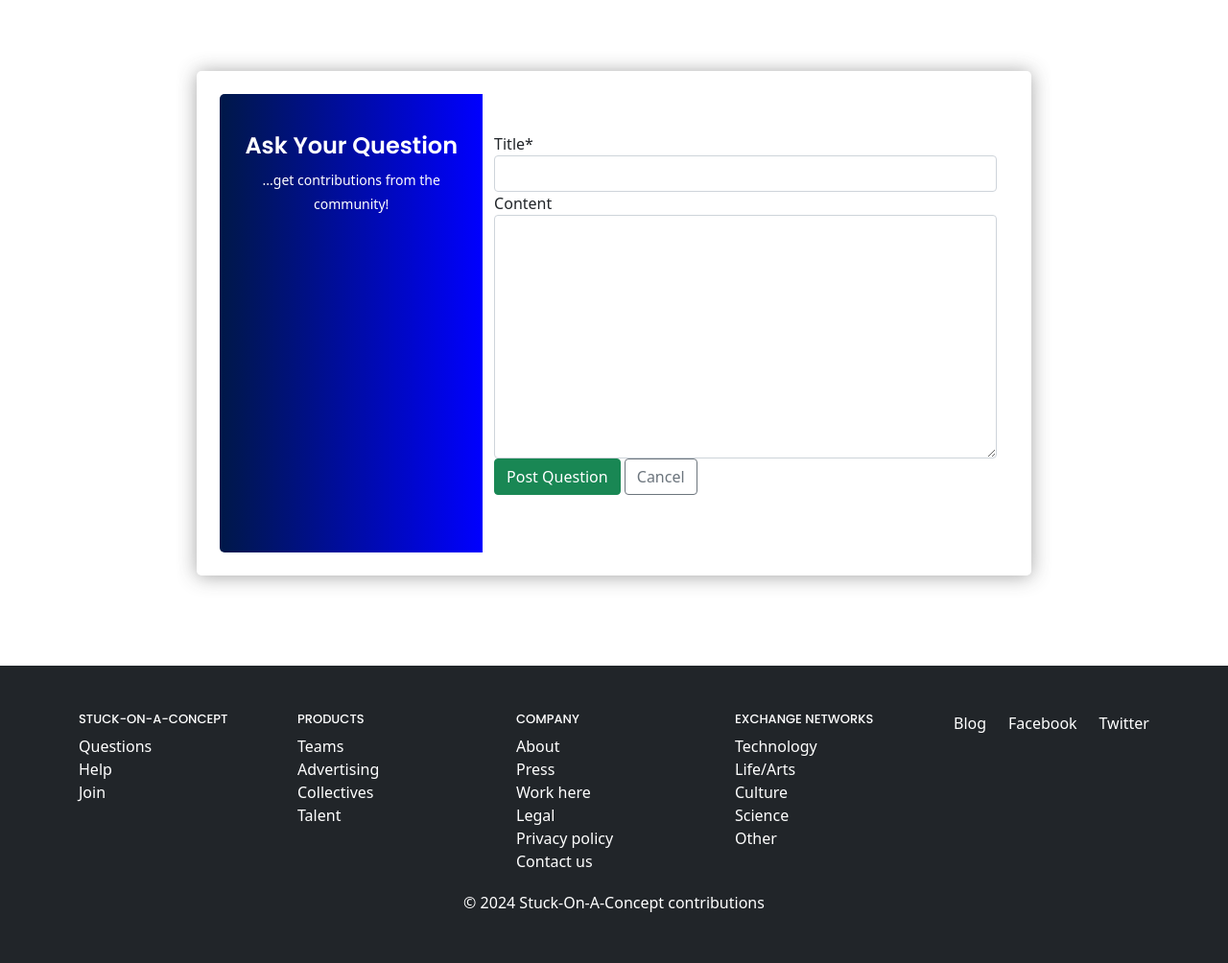
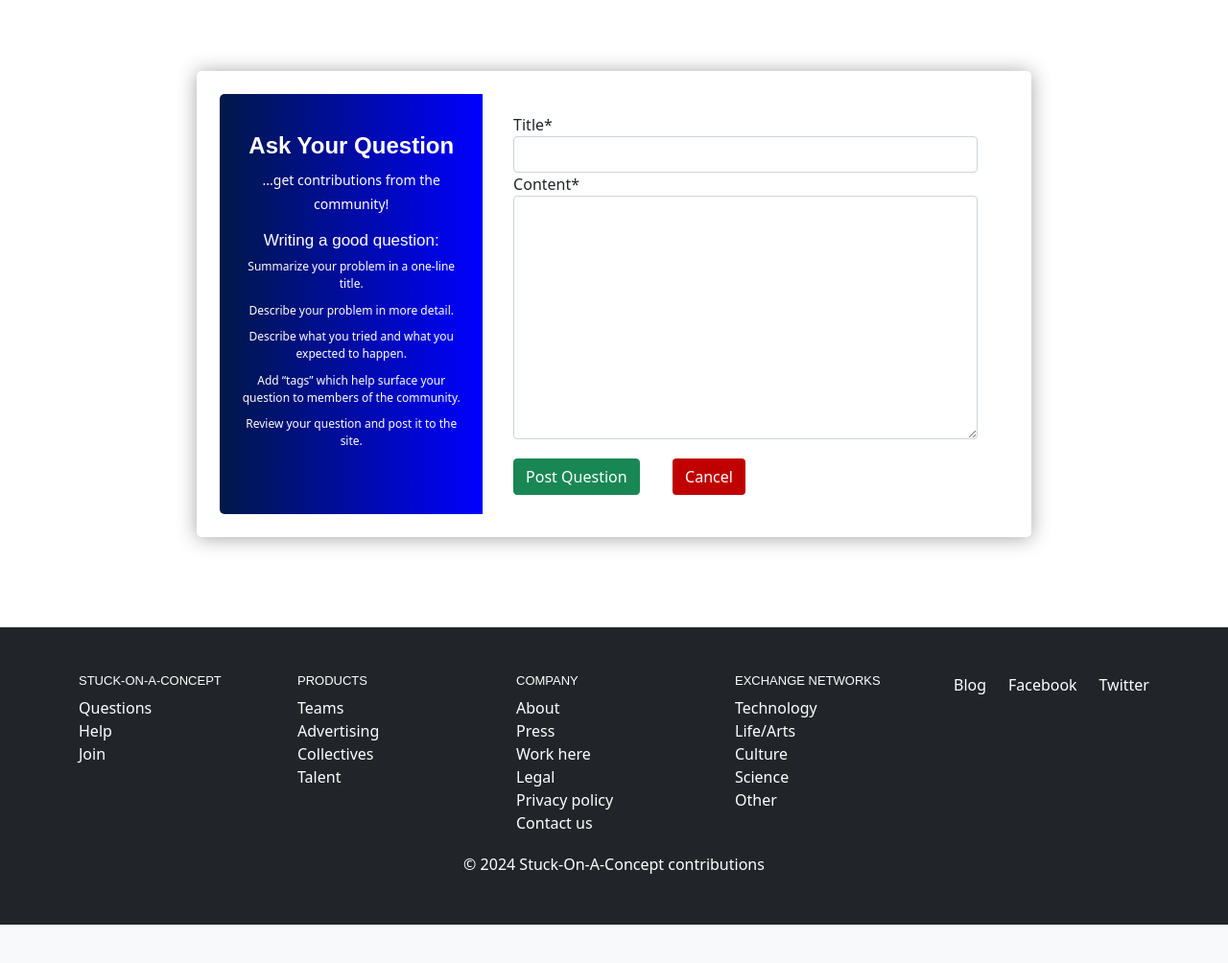
Before and after one commit to vtl-28/stuck-on-a-concept, a Django app: page /question/new/ in a window 1280 px wide. Shown: the part 56-1060 px from the top of the page at 96% size. After the commit the page ends 1020 px from the top, so only its background shows below. Run offline with Django 4.2, Linux system fonts and the light colour scheme; the visitor is signed in with stand-in values (Sample User, id 1); some libraries are stand-ins or nearby versions.

Commit message:
latests version

```diff
--- a/soac_base/templates/soac_base/question_form.html
+++ b/soac_base/templates/soac_base/question_form.html
@@ -10,9 +10,9 @@
         <meta http-equiv="X-UA-Compatible" content="IE=edge">
         <meta name="viewport" content="width=device-width, initial-scale=1.0">
         <title></title>
-        <link href="https://fonts.googleapis.com/css2?family=Poppins:ital,wght@0,100;0,200;0,300;0,400;0,500;0,600;1,100;1,200;1,300;1,400;1,500&display=swap" rel="stylesheet">
+        {% comment %} <link href="https://fonts.googleapis.com/css2?family=Poppins:ital,wght@0,100;0,200;0,300;0,400;0,500;0,600;1,100;1,200;1,300;1,400;1,500&display=swap" rel="stylesheet">
         <script src="https://unpkg.com/feather-icons"></script>
-        <link href="https://fonts.googleapis.com/css2?family=Poppins:wght@200&display=swap" rel="stylesheet">
+        <link href="https://fonts.googleapis.com/css2?family=Poppins:wght@200&display=swap" rel="stylesheet"> {% endcomment %}
 
         <style>
             body {
@@ -58,9 +58,9 @@
             padding: 20px 0
         }
 
-        .card-block {
-            padding: 1.25rem
-        }
+        {% comment %} .card-block {
+            padding: 0rem 1.25rem;
+        } {% endcomment %}
 
         .m-b-25 {
             margin-bottom: 25px
@@ -130,9 +130,9 @@
             margin-bottom: 20px
         }
 
-        .m-t-40 {
+        {% comment %} .m-t-40 {
             margin-top: 20px
-        }
+        } {% endcomment %}
 
         .p-b-5 {
             padding-bottom: 5px !important
@@ -169,29 +169,31 @@
                                     <div class="card-block text-center text-white">
                                         <!-- <div class="m-b-25"> <img src="{{ user.profile.image.url }}" class="img-radius" alt="User-Profile-Image"> </div> -->
                                         <h6 class="f-w-600" style="font-size: 24px; color: white;">Ask Your Question</h6>
-                                        <p style="font-size: 14px; color: white;">...get contributions from the community!</p> <i class=" mdi mdi-square-edit-outline feather icon-edit m-t-10 f-16"></i>
+                                        <p style="font-size: 14px; color: white;">...get contributions from the community!</p>
+                                        <h6 sclass="" style="font-size: 17px;">Writing a good question:</h6>
+                                        <ul class="d-flex flex-column justify-content-between list-unstyled" style="height: 200px;">
+                                            <li style="font-size: 12px;">Summarize your problem in a one-line title.</li>
+                                            <li style="font-size: 12px;">Describe your problem in more detail.</li>
+                                            <li style="font-size: 12px;">Describe what you tried and what you expected to happen.</li>
+                                            <li style="font-size: 12px;">Add “tags” which help surface your question to members of the community.</li>
+                                            <li style="font-size: 12px;">Review your question and post it to the site.</li>
+                                        </ul>
                                     </div>
                                 </div>
                                 <div class="col-sm-8">
                                     <div class="card-block">
-                                        </div>
+
                                         <form action="" method="POST" enctype="multipart/form-data">
                                                 {% csrf_token %}
                                                 {{form|crispy}}
                                                 {{ form.media }}
+                                               <div class="m-t-40 d-flex w-50 justify-content-between">
                                                 <button class="btn btn-success" id="logout-btn" type="submit">Post Question</button>
-                                                <a style="text-decoration: none; " class="btn btn-outline-secondary" href="{% url 'soac_base:question-lists' %}">Cancel</a>
+                                                <a style="background-color: #C00000;" class="btn text-white" href="{% url 'soac_base:question-lists' %}">Cancel</a>
+                                               </div>
                                                 <!-- <button class="btn btn-secondary" id="logout-btn" type="submit"><a id="fa" href="" style="color: white; text-decoration: none;">Go back</a></button> -->
                                         </form>
-                                        <div style="margin-top: 10px;">
-                                            <!--<button class="btn btn-success" id="logout-btn" type="submit">Update Profile</button>-->
-                                            <!-- <button class="btn btn-secondary" id="logout-btn" type="submit"><a id="fa" href="{% url 'profile' %}" style="color: white; text-decoration: none;">Go back</a></button> -->
-                                        </div>
-                                        <ul class="social-link list-unstyled m-t-40 m-b-10">
-                                            <li><a href="#!" data-toggle="tooltip" data-placement="bottom" title="" data-original-title="facebook" data-abc="true"><i class="mdi mdi-facebook feather icon-facebook facebook" aria-hidden="true"></i></a></li>
-                                            <li><a href="#!" data-toggle="tooltip" data-placement="bottom" title="" data-original-title="twitter" data-abc="true"><i class="mdi mdi-twitter feather icon-twitter twitter" aria-hidden="true"></i></a></li>
-                                            <li><a href="#!" data-toggle="tooltip" data-placement="bottom" title="" data-original-title="instagram" data-abc="true"><i class="mdi mdi-instagram feather icon-instagram instagram" aria-hidden="true"></i></a></li>
-                                        </ul>
+
                                     </div>
                                 </div>
                             </div>
--- a/soac_base/templates/soac_base/question_list.html
+++ b/soac_base/templates/soac_base/question_list.html
@@ -140,7 +140,7 @@
             <div id="content1" class="list-question">
                 <div class="d-flex justify-content-between mb-4">
                     <h4 class="mb-0">Top Questions</h4>
-                    <a class="btn btn-primary" href="{% url 'question-create' %}">Ask Question</a>
+                    <a class="btn btn-primary" href="{% url 'soac_base:question-create' %}">Ask Question</a>
                 </div>
                 <div class="questions infinite-scroll-container" >
                     {% for question in questions %}
--- a/soac_base/views.py
+++ b/soac_base/views.py
@@ -1,7 +1,7 @@
 from django.shortcuts import render, get_object_or_404
-from django.http import HttpResponseBadRequest
+from django.http import HttpResponseBadRequest, HttpResponseRedirect
 from django.views.generic import ListView, DetailView, CreateView, UpdateView, DeleteView
-from django.contrib.auth.mixins import LoginRequiredMixin, PermissionRequiredMixin
+from django.contrib.auth.mixins import LoginRequiredMixin, PermissionRequiredMixin, UserPassesTestMixin
 from .models import Question, Answer
 from django.contrib.auth.decorators import login_required
 from django.urls import reverse, reverse_lazy
@@ -15,23 +15,40 @@ def home(request):
 @login_required
 def like_view(request, pk):
     """ A function that allows users to post likes """
-    if request.method == 'POST':
-        request = get_object_or_404(Question, pk=pk)
-        if request.user in question.likes.all():
-            question.likes.remove(request.user)
-            liked = False
-        else:
-            question.likes.add(request.user)
-            liked = True
-        return redirect('soac_base:question-detail', pk=pk)
+    # if request.method == 'POST':
+    #     request = get_object_or_404(Question, pk=pk)
+    #     if request.user in question.likes.all():
+    #         question.likes.remove(request.user)
+    #         liked = False
+    #     else:
+    #         question.likes.add(request.user)
+    #         liked = True
+    #     return redirect('soac_base:question-detail', pk=pk)
+    # else:
+    #     return HttpResponseBadRequest('Invalid request method.')
+    post = get_object_or_404(Question, id=request.POST.get('question_id'))
+    liked = False
+    if post.likes.filter(id=request.user.id).exists():
+        post.likes.remove(request.user)
+        liked = False
     else:
-        return HttpResponseBadRequest('Invalid request method.')
+        post.likes.add(request.user)
+        liked = True
+    return HttpResponseRedirect(reverse('soac_base:question-detail', args=[str(pk)]))
 
 class QuestionListView(ListView):
     """ A class that list the recent questions based on Time """
     model = Question
     context_object_name = 'questions'
     ordering = ['-date_create']
+
+    def get_context_data(self, **kwargs):
+        context = super().get_context_data(**kwargs)
+        search_input = self.request.GET.get('search-area') or ""
+        if search_input:
+            context['questions'] = context['questions'].filter(title__icontains = search_input)
+            context['search_input'] = search_input
+        return context
 
 class QuestionDetailView(DetailView):
     """A class that url the question and readmore"""
@@ -60,7 +77,7 @@ class QuestionCreateView(LoginRequiredMixin, CreateView):
         form.instance.user = self.request.user
         return super().form_valid(form)
 
-class QuestionUpdateView(PermissionRequiredMixin, LoginRequiredMixin, UpdateView):
+class QuestionUpdateView(UserPassesTestMixin, LoginRequiredMixin, UpdateView):
     """ A class that permits users to update their questions """
     model = Question
     fields = ['title', 'content']
@@ -71,29 +88,41 @@ class QuestionUpdateView(PermissionRequiredMixin, LoginRequiredMixin, UpdateView
         form.instance.user = self.request.user
         return super().form_valid(form)
 
-    def has_permission(self):
-        """
-        A help function to map the request with the update permissions
-        """
-        question = self.get_object()
-        return super().has_permission() and question.user == self.request.user
+    def test_func(self):
+        questions = self.get_object()
+        if self.request.user == questions.user:
+            return True
+        return False
 
-class QuestionDeleteView(PermissionRequiredMixin, LoginRequiredMixin, DeleteView):
+    # def has_permission(self):
+    #     """
+    #     A help function to map the request with the update permissions
+    #     """
+    #     question = self.get_object()
+    #     return super().has_permission() and question.user == self.request.user
+
+class QuestionDeleteView(UserPassesTestMixin, LoginRequiredMixin, DeleteView):
     """ An instance that permits the rightful user to delete their question """
     model = Question
     context_object_name = 'question'
-    permission_required = 'soa_base.delete_question'
-    successful_url = "/"
+    # permission_required = 'soa_base.delete_question'
+    success_url = "/questions"
 
-    def has_permission(self):
-        """ A function that map the request with the delete permissions """
-        question = self.get_object()
-        return super().has_permission() and question.user == self.request.user
+    def test_func(self):
+        questions = self.get_object()
+        if self.request.user == questions.user:
+            return True
+        return False
+    # def has_permission(self):
+    #     """ A function that map the request with the delete permissions """
+    #     question = self.get_object()
+    #     return super().has_permission() and question.user == self.request.user
 
-class AnswerCreateView(CreateView):
+class AnswerCreateView(LoginRequiredMixin,CreateView):
     """ A class that enable users to answer Questions """
     model = Answer
     form_class = CommentForm
+    context_object_name =  'question'
 
     template_name = 'soac_base/question-answer.html'
 
@@ -110,6 +139,6 @@ class AnswerDetailView(CreateView):
     templete_name = 'soac_base/question-detail.html'
 
     def form_valid(self, form):
-        form.instamce.question_id = self.kwargs['pk']
+        form.instance.question_id = self.kwargs['pk']
         return super().form_valid(form)
     success_url = reverse_lazy('soac_base:question-detail')
```
Also changed, not shown: soac_base/models.py (+11 -6 lines), soac_users/apps.py (line endings or trailing spaces).
